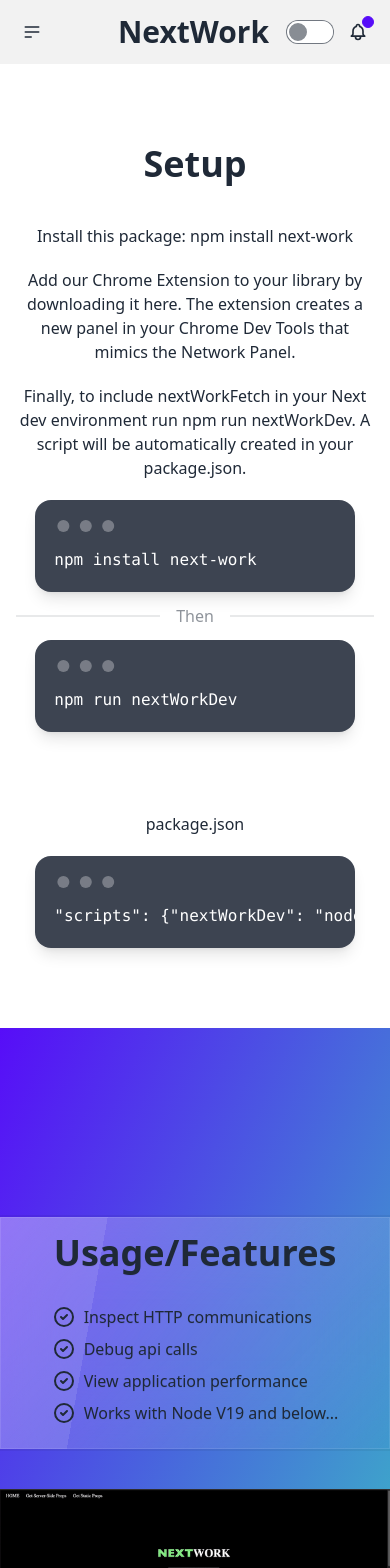
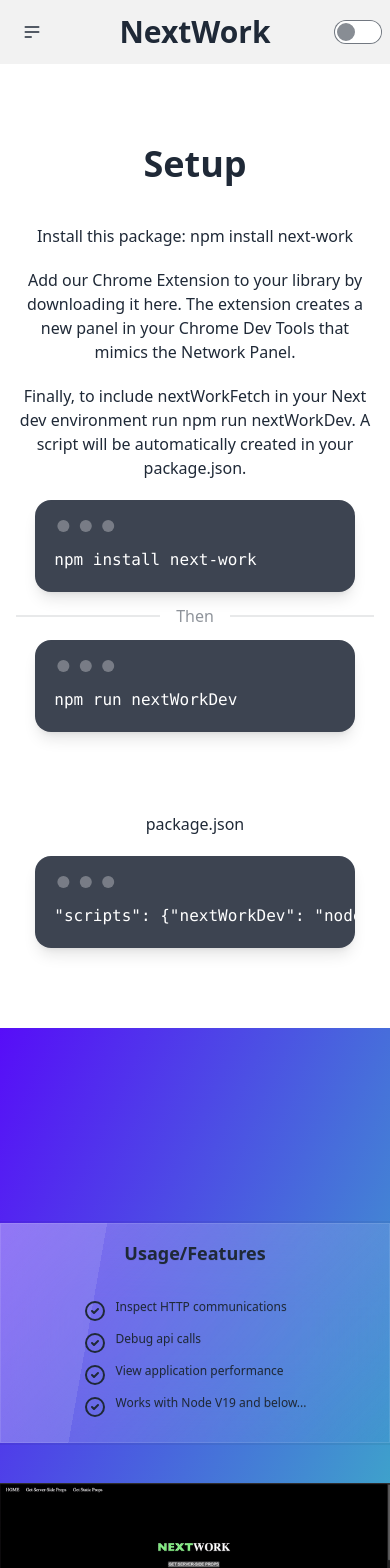
Before and after one commit to IuliiaSam/nextwork-splashpage, a Next.js app: page / in a window 390 px wide. Shown: the top 1568 px of the page. Built offline with nearby package versions, Linux system fonts and the light colour scheme.

Commit message:
created responsive design for iphones

```diff
--- a/src/components/navbar.tsx
+++ b/src/components/navbar.tsx
@@ -135,7 +135,7 @@
           onClick={handleThemeChange}
           checked={theme.checked}
         />
-        <button className="btn btn-ghost btn-circle">
+        {/* <button className="btn btn-ghost btn-circle">
           <div className="indicator">
             <svg
               xmlns="http://www.w3.org/2000/svg"
@@ -153,7 +153,7 @@
             </svg>
             <span className="badge badge-xs badge-primary indicator-item"></span>
           </div>
-        </button>
+        </button> */}
       </div>
     </div>
   );
--- a/src/components/setup.tsx
+++ b/src/components/setup.tsx
@@ -8,8 +8,8 @@
   packageJson: { title: packageTitle, script },
 }) => {
   return (
-    <div className="setup flex items-center ">
-      <div className="text-base-content mx-auto min-h-screen max-w-md md:max-w-full">
+    <div className="setup flex items-center">
+      <div className="text-base-content mx-auto min-h-screen max-w-full">
         <div className="px-4 text-center md:px-0 mb-20">
           <h2 className="mb-10 text-4xl font-extrabold md:text-3xl">{title}</h2>
           {instructions.map((instruction, index) => {
--- a/src/components/usage.tsx
+++ b/src/components/usage.tsx
@@ -4,12 +4,12 @@
 const Usage: React.FC<UsageProps> = ({ main, features }) => {
   return (
     <div className="features hero flex flex-col gap-10 justify-center from-primary md:p-7 to-accent text-primary-content min-h-screen bg-gradient-to-br">
-      <div className="text-base-content glass md:rounded-box grid min-w-full min-h-gap-4 bg-opacity-60 xl:pb-0">
-        <div className="hero-content flex flex-col px-4 text-center ">
-          <h2 className="m5-20 mb-2 text-4xl font-extrabold md:text-4xl">
+      <div className="text-base-content glass md:rounded-box flex justify-center min-w-full min-h-gap-4 bg-opacity-60 xl:pb-0">
+        <div className="hero-content flex justify-center flex-col px-4 ">
+          <h2 className="m5-20 mb-2 text-lg md:text-4xl font-extrabold">
             {main}
           </h2>
-          <div className="my-2 flex max-w-lg flex-col gap-2 text-left">
+          <div className="my-2 flex max-w-lg flex-col gap-2 text-xs sm:text-base text-left">
             {features.map((feature, index) => {
               return (
                 <div key={`feature${index}`} className="flex gap-2">
```
